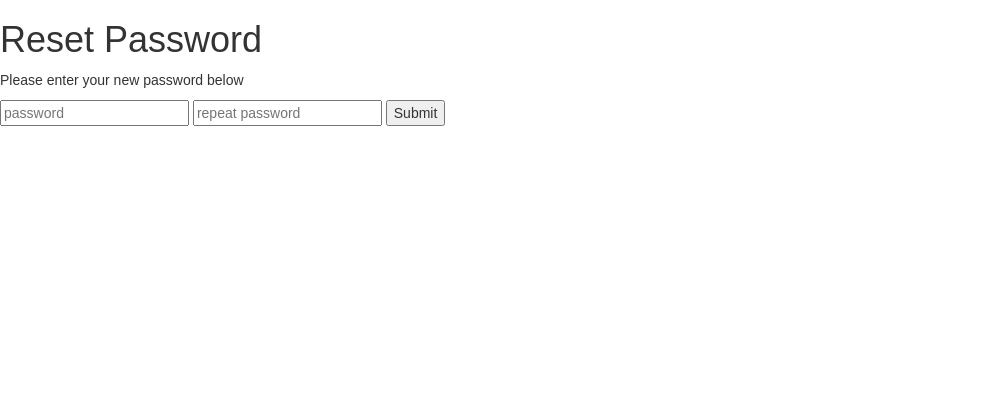
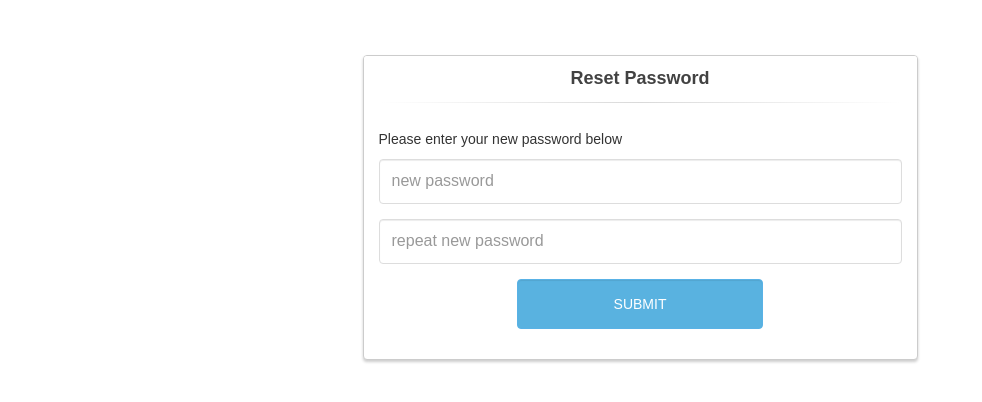
Before and after one commit to iso1234/majorwork, a Flask app: template templates/resetpassword.html in a window 1280 px wide. Shown: the part 50-452 px from the top of the page, without its empty margins (0-982 px from the left). Run offline with Flask 2, Linux system fonts and the light colour scheme; the template is opened without the code that fills it, so the values that code supplies are empty; some libraries are stand-ins or nearby versions.

Commit message:
Finished UI

```diff
--- a/app.py
+++ b/app.py
@@ -191,7 +191,7 @@ def sendResetPasswordEmail():
 def resetPassword(key=""):
     if request.method == "GET":
         if key in sqlAPI.keysInPendingPasswordResets():
-            return renderTemplate("resetpassword.html", {"key": key, "message": get_flashed_messages()})
+            return renderTemplate("resetPassword.html", {"key": key, "message": get_flashed_messages(), "loginState": loginState()})
         else:
             flash("danger:Oops! This password has already been reset or the associated account has been deleted.")
             return redirect(url_for("home"))
--- a/emailPackage.py
+++ b/emailPackage.py
@@ -19,8 +19,7 @@ def sendEmail(toAddrs, user_email, key, emailType, ADDRESS):
         msgHead = "From: {}\r\nTo: {}\r\nSubject: Request from user to access your information\r\n".format(FROMADDRS, toAddrs)
         msgBody = [
                 "Hello,",
-                "'{}' has requested that they have access to your arrival and departure times at after school study recorded by lapis".format(user_email),
-                "\n",
+                "\n'{}' has requested that they have access to your arrival and departure times at after school study recorded by lapis".format(user_email),
                 "Visit the link below to accept this",
                 ADDRESS + "/confirmStudentRequest/{}".format(key)
         ]
@@ -29,22 +28,21 @@ def sendEmail(toAddrs, user_email, key, emailType, ADDRESS):
         msgBody = [
                 "Hello,",
                 "Thanks for signing up with lapis!",
-                "\n",
-                "Visit the link below to confirm your account",
+                "\nVisit the link below to confirm your account",
                 ADDRESS + "/confirmAccount/{}".format(key)
         ]
     elif emailType == "r": # Password reset
         msgHead = "From: {}\r\nTo: {}\r\nSubject: Reset password\r\n".format(FROMADDRS, toAddrs)
         msgBody = [
                 "Hello,",
-                "Visit the link below to reset your password",
+                "\nVisit the link below to reset your password",
                 ADDRESS + "/resetPassword/{}".format(key)
         ]
     elif emailType == "d": # Account deletion
         msgHead = "From: {}\r\nTo: {}\r\nSubject: Delete my account\r\n".format(FROMADDRS, toAddrs)
         msgBody = [
                 "Hello,",
-                "Visit the link below to delete your account",
+                "\nVisit the link below to delete your account",
                 ADDRESS + "/confirmDeleteAccount/{}".format(key)
         ]
     else:
--- a/templates/header.html
+++ b/templates/header.html
@@ -5,6 +5,6 @@
 	<meta charset="UTF-8">
 	<meta name="viewport" content="width=device-width, initial-scale=1.0">
     <script src="https://ajax.googleapis.com/ajax/libs/jquery/3.1.1/jquery.min.js"></script>
-    <link rel="stylesheet" href="static/bootstrap.min.css" integrity="sha384-BVYiiSIFeK1dGmJRAkycuHAHRg32OmUcww7on3RYdg4Va+PmSTsz/K68vbdEjh4u" crossorigin="anonymous">
-    <script src="static/bootstrap.min.js" integrity="sha384-Tc5IQib027qvyjSMfHjOMaLkfuWVxZxUPnCJA7l2mCWNIpG9mGCD8wGNIcPD7Txa" crossorigin="anonymous"></script>
+    <link rel="stylesheet" href="../static/bootstrap.min.css" integrity="sha384-BVYiiSIFeK1dGmJRAkycuHAHRg32OmUcww7on3RYdg4Va+PmSTsz/K68vbdEjh4u" crossorigin="anonymous">
+    <script src="../static/bootstrap.min.js" integrity="sha384-Tc5IQib027qvyjSMfHjOMaLkfuWVxZxUPnCJA7l2mCWNIpG9mGCD8wGNIcPD7Txa" crossorigin="anonymous"></script>
 </head>
--- a/templates/loggedIn.html
+++ b/templates/loggedIn.html
@@ -8,7 +8,7 @@
         <div class="col-md-12">
             <!-- Alerts -->
             {% if message %}
-            <div class="{{ 'alert alert-' + message[0].split(":")[0] + ' alert-dismissible' }}" role="alert">
+            <div class="{{ 'alert alert-' + message[0].split(":")[0] + ' alert-dismissible' }}" role="alert" style="margin-bottom: -10px; margin-top: 5px">
                 <button type="button" class="close" data-dismiss="alert" aria-label="Close"><span aria-hidden="true">&times;</span></button>
                 {{ message[0].split(":")[1] }}
             </div>
--- a/templates/resetpassword.html
+++ b/templates/resetpassword.html
@@ -1,16 +1,172 @@
 {% include "header.html" %}
+
 <body>
-    {% include "menubar.html" %}
-    <h1>Reset Password</h1>
-    <p>Please enter your new password below</p>
-    <form action="/resetPassword" method="post">
-        <input type="password" placeholder="password" name="resetPassword" required>
-        <input type="password" placeholder="repeat password" name="resetRepeatPassword" required>
-        <input type="hidden" name="resetKey" {{ 'value=' + key }}>
-		<input type="submit" value="Submit">
-	</form>
-    {% for i in messages %}
-    <p>{{ i }}</p>
-    {% endfor %}
+{% include "menubar.html" %}
+
+
+<!-- This front end was inspired by code from http://bootsnipp.com/snippets/featured/login-and-register-tabbed-form -->
+
+<div class="container">
+    	<div class="row">
+			<div class="col-md-6 col-md-offset-3">
+                <!-- Alerts -->
+                {% if message %}
+                <div class="{{ 'alert alert-' + message[0].split(":")[0] + ' alert-dismissible' }}" role="alert" style="margin-top: -35px">
+                    <button type="button" class="close" data-dismiss="alert" aria-label="Close"><span aria-hidden="true">&times;</span></button>
+                    {{ message[0].split(":")[1] }}
+                </div>
+                {% endif %}
+				<div class="panel panel-login">
+					<div class="panel-heading">
+						<div class="row">
+							<div class="col-xs-12">
+								<a href="#" class="active" id="login-form-link">Reset Password</a>
+							</div>
+						</div>
+						<hr>
+					</div>
+					<div class="panel-body">
+						<div class="row">
+							<div class="col-lg-12">
+                                <p>Please enter your new password below</p>
+								<form id="login-form" action="/resetPassword" method="post" role="form" style="display: block;">
+									<div class="form-group">
+										<input type="password" name="resetPassword" tabindex="1" class="form-control" placeholder="new password" value="" required>
+									</div>
+									<div class="form-group">
+										<input type="password" name="resetRepeatPassword" tabindex="2" class="form-control" placeholder="repeat new password" required>
+									</div>
+                                    <div class="form-group">
+                                        <input type="hidden" name="resetKey" {{ 'value=' + key }}>
+                                    </div>
+									<div class="form-group">
+										<div class="row">
+											<div class="col-sm-6 col-sm-offset-3">
+												<input type="submit" name="login-submit" tabindex="3" class="form-control btn btn-login" value="Submit">
+											</div>
+										</div>
+									</div>
+								</form>
+							</div>
+						</div>
+					</div>
+				</div>
+			</div>
+		</div>
+	</div>
+
+
+<style>
+.container {
+    position: absolute;
+    left: 50%;
+    padding-top: 50px;
+    -webkit-transform: translate(-50%, 0);
+}
+.panel-login {
+	border-color: #ccc;
+	-webkit-box-shadow: 0px 2px 3px 0px rgba(0,0,0,0.2);
+	-moz-box-shadow: 0px 2px 3px 0px rgba(0,0,0,0.2);
+	box-shadow: 0px 2px 3px 0px rgba(0,0,0,0.2);
+}
+.panel-login>.panel-heading {
+	color: #00415d;
+	background-color: #fff;
+	border-color: #fff;
+	text-align:center;
+}
+.panel-login>.panel-heading a{
+	text-decoration: none;
+	color: #BDBDBD;
+	font-weight: bold;
+	font-size: 15px;
+	-webkit-transition: all 0.1s linear;
+	-moz-transition: all 0.1s linear;
+	transition: all 0.1s linear;
+}
+.panel-login>.panel-heading a.active{
+	color: #424242;
+	font-size: 18px;
+}
+.panel-login>.panel-heading hr{
+	margin-top: 10px;
+	margin-bottom: 0px;
+	clear: both;
+	border: 0;
+	height: 1px;
+	background-image: -webkit-linear-gradient(left,rgba(0, 0, 0, 0),rgba(0, 0, 0, 0.15),rgba(0, 0, 0, 0));
+	background-image: -moz-linear-gradient(left,rgba(0,0,0,0),rgba(0,0,0,0.15),rgba(0,0,0,0));
+	background-image: -ms-linear-gradient(left,rgba(0,0,0,0),rgba(0,0,0,0.15),rgba(0,0,0,0));
+	background-image: -o-linear-gradient(left,rgba(0,0,0,0),rgba(0,0,0,0.15),rgba(0,0,0,0));
+}
+.panel-login input[type="text"],.panel-login input[type="email"],.panel-login input[type="password"] {
+	height: 45px;
+	border: 1px solid #ddd;
+	font-size: 16px;
+	-webkit-transition: all 0.1s linear;
+	-moz-transition: all 0.1s linear;
+	transition: all 0.1s linear;
+}
+.password-reset input:not([type='submit']) {
+    height: 30px;
+    width: calc(100% * 10/12);
+}.password-reset input[type='submit'] {
+    width: calc(100% - calc(100% * 10/12));
+}
+.panel-login input:hover,
+.panel-login input:focus {
+	outline:none;
+	-webkit-box-shadow: none;
+	-moz-box-shadow: none;
+	box-shadow: none;
+	border-color: #ccc;
+}
+.btn-login {
+	background-color: #59B2E0;
+	outline: none;
+	color: #fff;
+	font-size: 14px;
+	height: auto;
+	font-weight: normal;
+	padding: 14px 0;
+	text-transform: uppercase;
+	border-color: #59B2E6;
+}
+.btn-login:hover,
+.btn-login:focus {
+	color: #fff;
+	background-color: #53A3CD;
+	border-color: #53A3CD;
+}
+.forgot-password {
+	text-decoration: underline;
+	color: #888;
+}
+.forgot-password:hover,
+.forgot-password:focus {
+	text-decoration: underline;
+	color: #666;
+}
+
+.btn-register {
+	background-color: #1CB94E;
+	outline: none;
+	color: #fff;
+	font-size: 14px;
+	height: auto;
+	font-weight: normal;
+	padding: 14px 0;
+	text-transform: uppercase;
+	border-color: #1CB94A;
+}
+.btn-register:hover,
+.btn-register:focus {
+	color: #fff;
+	background-color: #1CA347;
+	border-color: #1CA347;
+}
+
+</style>
+
 </body>
 </html>
```
Also changed, not shown: templates/loggedOut.html (+35 -2 lines), templates/menubar.html (+4 -28 lines).
